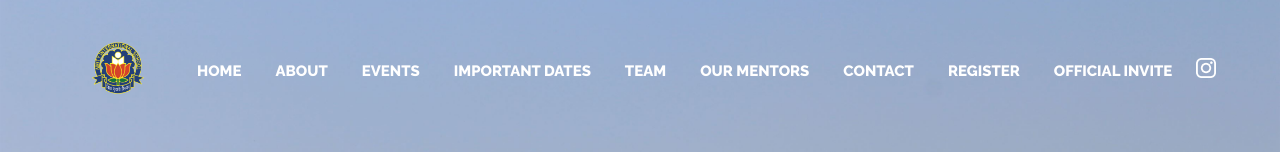
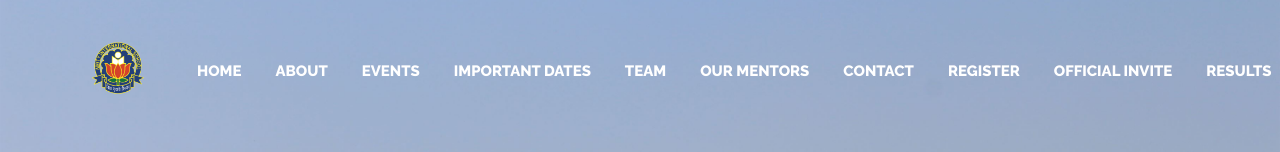
Before and after one commit to cyberbuzz2021/cyberbuzz22, a plain HTML site: page index.html in a window 1280 px wide. Shown: the top 152 px of the page. Drawn offline with Linux system fonts and the light colour scheme; some packages are replaced by stand-ins of ours; a script that the page names is missing.

Commit message:
Update index.html

```diff
--- a/index.html
+++ b/index.html
@@ -49,7 +49,7 @@
 		<td><a class="nav-item smoothscroll" href="#contact">CONTACT</a></td>
 		<td><a class="nav-item" href=" https://forms.office.com/r/hnUH5tGMPd" target="_blank">REGISTER</a></td>
 		<td><a class="nav-item smoothscroll" href=" https://bit.ly/3RNcuJU" target = "_blank">OFFICIAL INVITE</a></td>
-<!--		<td><a class="nav-item" href="/prelims" target="_blank">PRELIMS RESULTS</a></td>  -->
+	<td><a class="nav-item" href="https://bit.ly/3RNcuJU" target="_blank"> RESULTS</a></td>
 		<!--<td><a class="nav-item" href="prelims.html" target="_blank">PRELIM RESULTS</a></td>-->
 		<!-- <td><a class="nav-item right" style= " margin-left: 0px;" href="https://fb.com/amitycyberbuzz" target="_blank"><img src="images/fb.png" style="height: 20px;"></a></td> -->
 		<td><a class="nav-item right" style= " margin-left: -10px;" href="https://www.instagram.com/cyberbuzz21/" target="_blank"><img src="images/instagram-logo.png" style="height: 20px;"></a></td>
```
